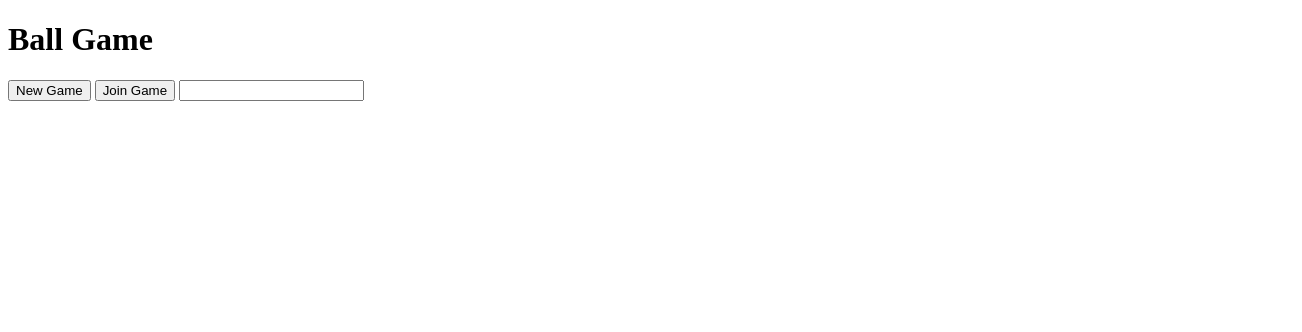
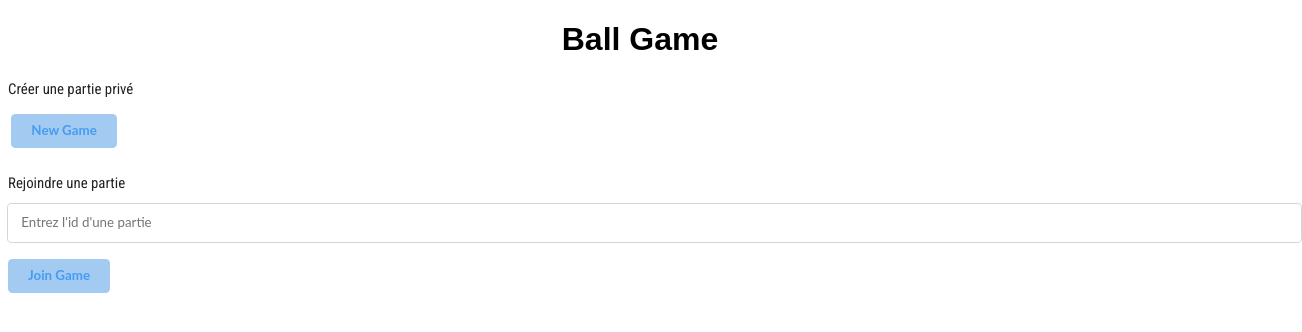
Before and after one commit to REIG3N/Websocket_CellColorGame, a website: page index.html in a window 1280 px wide. Shown: the whole page, 1302 px wide, since content can reach past the window. Drawn offline with Linux system fonts and the light colour scheme; a web font is replaced by a local one.

Commit message:
UI modification

```diff
--- a/index.html
+++ b/index.html
@@ -3,13 +3,133 @@
 <head>
     <meta charset="UTF-8">
     <meta name="viewport" content="width=device-width, initial-scale=1.0">
+    <style>
+
+        @import url('https://fonts.googleapis.com/css2?family=Roboto+Condensed:ital,wght@0,100..900;1,100..900&display=swap');
+        @import url('https://fonts.googleapis.com/css2?family=Freeman&family=Roboto+Condensed:ital,wght@0,100..900;1,100..900&display=swap');
+
+        h1 {
+            font-family: "Freeman", sans-serif;
+            text-align: center;
+            font-style: normal;
+        }
+
+        .game-menu {
+            font-size: 1rem;
+            max-width: 100%;
+            font-family: Lato,'Helvetica Neue',Arial,Helvetica,sans-serif;
+        }
+
+        label {
+            display: block;
+            color: rgba(0,0,0,.87);
+            font-size: .92857143em;
+            font-weight: 1200;
+            text-transform: none;
+            font-family: "Roboto Condensed", sans-serif;
+            font-optical-sizing: auto;
+            font-style: normal;
+        }
+
+        input {
+            font-family: Lato,'Helvetica Neue',Arial,Helvetica,sans-serif;line-height: 1.4285em; border: 1px solid #d4d4d5; margin: 0 -1px;
+            margin-bottom: 0px;
+            width: calc(100% - (-1px * 2));
+            max-width: calc(100% - (-1px * 2)); bottom: 0;
+            top: 0;
+            margin-top: 0.7rem;
+            border-radius: .28571429rem .28571429rem .28571429rem .28571429rem; transition: box-shadow 0.2s ease, padding 0.2s ease;
+            box-shadow: 0px 0px 0px 0px rgba(0, 0, 0, 0); padding: 0.7em 1em 0.7em;
+        }
+
+        .gameId {
+            margin-top: 0.7rem;
+        }
+
+        .joinField {
+            margin-top: 1.6rem;
+        }
+
+        .createButton {
+            cursor: pointer;
+            display: inline-block;
+            min-height: 1em;
+            outline: 0;
+            border: none;
+            vertical-align: baseline;
+            background: rgb(163, 202, 241) none;
+            color: rgb(69, 156, 243);
+            font-family: Lato,'Helvetica Neue',Arial,Helvetica,sans-serif;
+            margin-left: .25em;
+            padding: .78571429em 1.5em .78571429em;
+            text-transform: none;
+            text-shadow: none;
+            font-weight: 700;
+            line-height: 1em;
+            font-style: normal;
+            text-align: center;
+            text-decoration: none;
+            border-radius: .28571429rem;
+            box-shadow: 0 0 0 1px transparent inset,0 0 0 0 rgb(109, 178, 247) inset;
+            -webkit-user-select: none;
+            -moz-user-select: none;
+            -ms-user-select: none;
+            user-select: none;
+            transition: opacity .1s ease,background-color .1s ease,color .1s ease,box-shadow .1s ease,background .1s ease;
+            will-change: '';
+            -webkit-tap-highlight-color: transparent;
+        }
+
+        .joinButton {
+            cursor: pointer;
+            display: inline-block;
+            min-height: 1em;
+            outline: 0;
+            border: none;
+            vertical-align: baseline;
+            background: rgb(163, 202, 241) none;
+            color: rgb(69, 156, 243);
+            font-family: Lato,'Helvetica Neue',Arial,Helvetica,sans-serif;
+            margin: 0 .25em 0 0;
+            padding: .78571429em 1.5em .78571429em;
+            text-transform: none;
+            text-shadow: none;
+            font-weight: 700;
+            line-height: 1em;
+            font-style: normal;
+            text-align: center;
+            text-decoration: none;
+            border-radius: .28571429rem;
+            box-shadow: 0 0 0 1px transparent inset,0 0 0 0 rgb(109, 178, 247) inset;
+            -webkit-user-select: none;
+            -moz-user-select: none;
+            -ms-user-select: none;
+            user-select: none;
+            transition: opacity .1s ease,background-color .1s ease,color .1s ease,box-shadow .1s ease,background .1s ease;
+            will-change: '';
+            -webkit-tap-highlight-color: transparent;
+            margin-top: 1rem;
+        }
+    </style>
     <title>Document</title>
 </head>
 <body>
     <h1>Ball Game</h1>
-    <button id = 'btnCreate'>New Game</button>
-    <button id = 'btnJoin'>Join Game</button>
-    <input type = 'text' id = 'txtGameId'>
+
+    <div class="game-menu">
+        <div>
+            <label>Créer une partie privé</label>
+            <p id="game-id" class="gameId"></p>
+            <button id = 'btnCreate' class="createButton">New Game</button>
+        </div>
+
+        <div class="joinField">
+            <label>Rejoindre une partie</label>
+            <input type = 'text' id = 'txtGameId' placeholder="Entrez l'id d'une partie">
+            <button id = 'btnJoin' class="joinButton">Join Game</button>
+        </div>
+    </div>
+
     <div id  = 'divPlayers'></div>
     <div id  = 'divBoard'></div>
 
@@ -25,6 +145,8 @@
         const txtGameId = document.getElementById("txtGameId");
         const divPlayers = document.getElementById("divPlayers");
         const divBoard = document.getElementById("divBoard");
+        const user = document.getElementById("username")
+        const gameLink = document.getElementById("game-id")
 
 
         //wiring events
@@ -61,12 +183,14 @@
             if (response.method === "connect"){
                 clientId = response.clientId;
                 console.log("Client id Set successfully " + clientId)
+                txtGameId.value = ``
             }
 
             //create
             if (response.method === "create"){
                 gameId = response.game.id;
                 console.log("game successfully created with id " + response.game.id + " with " + response.game.balls + " balls")
+                gameLink.textContent = `Lien de la partie (à partager si vous jouez à plusieurs): ${gameId}`
             }
 
 
```
